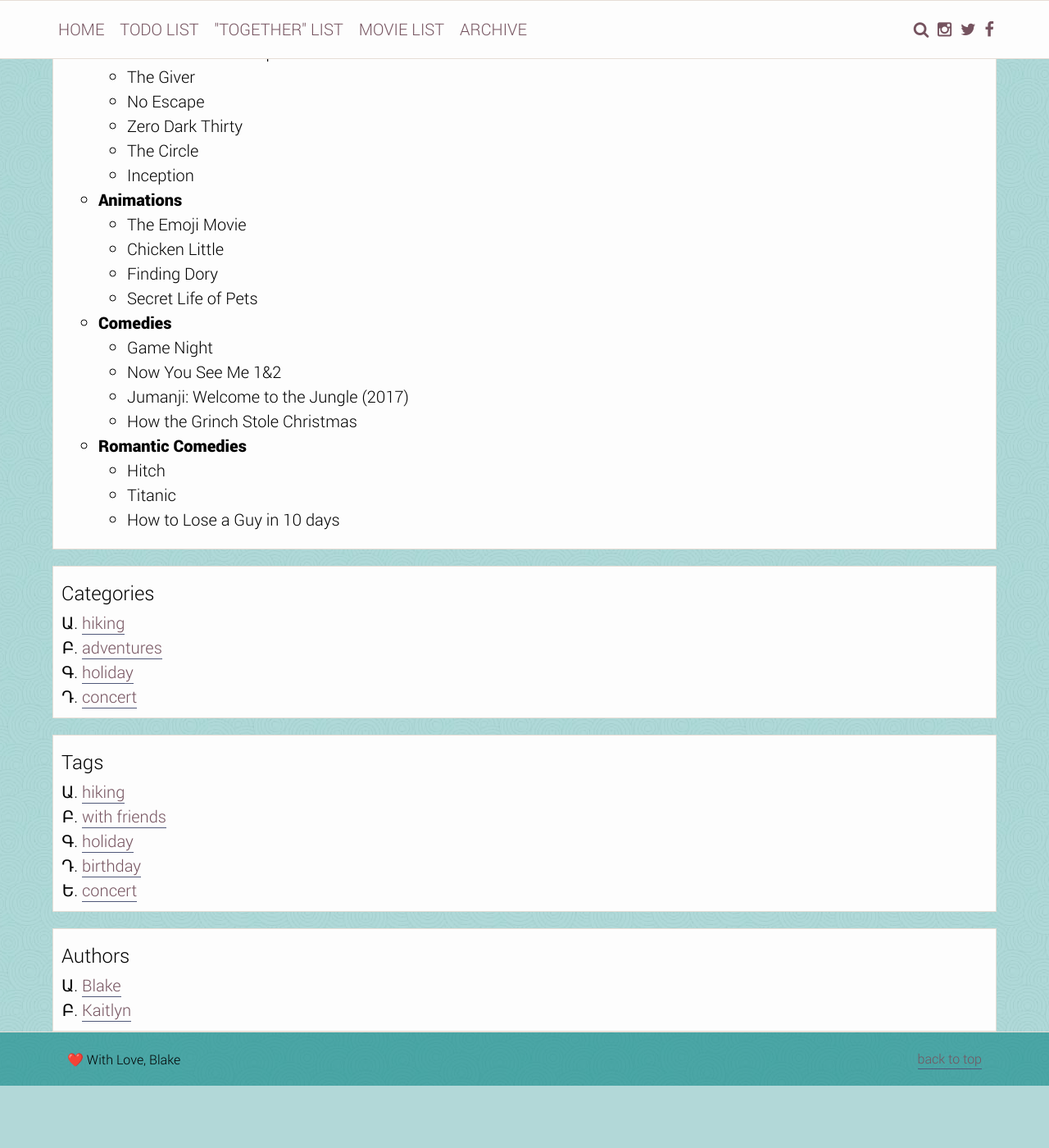
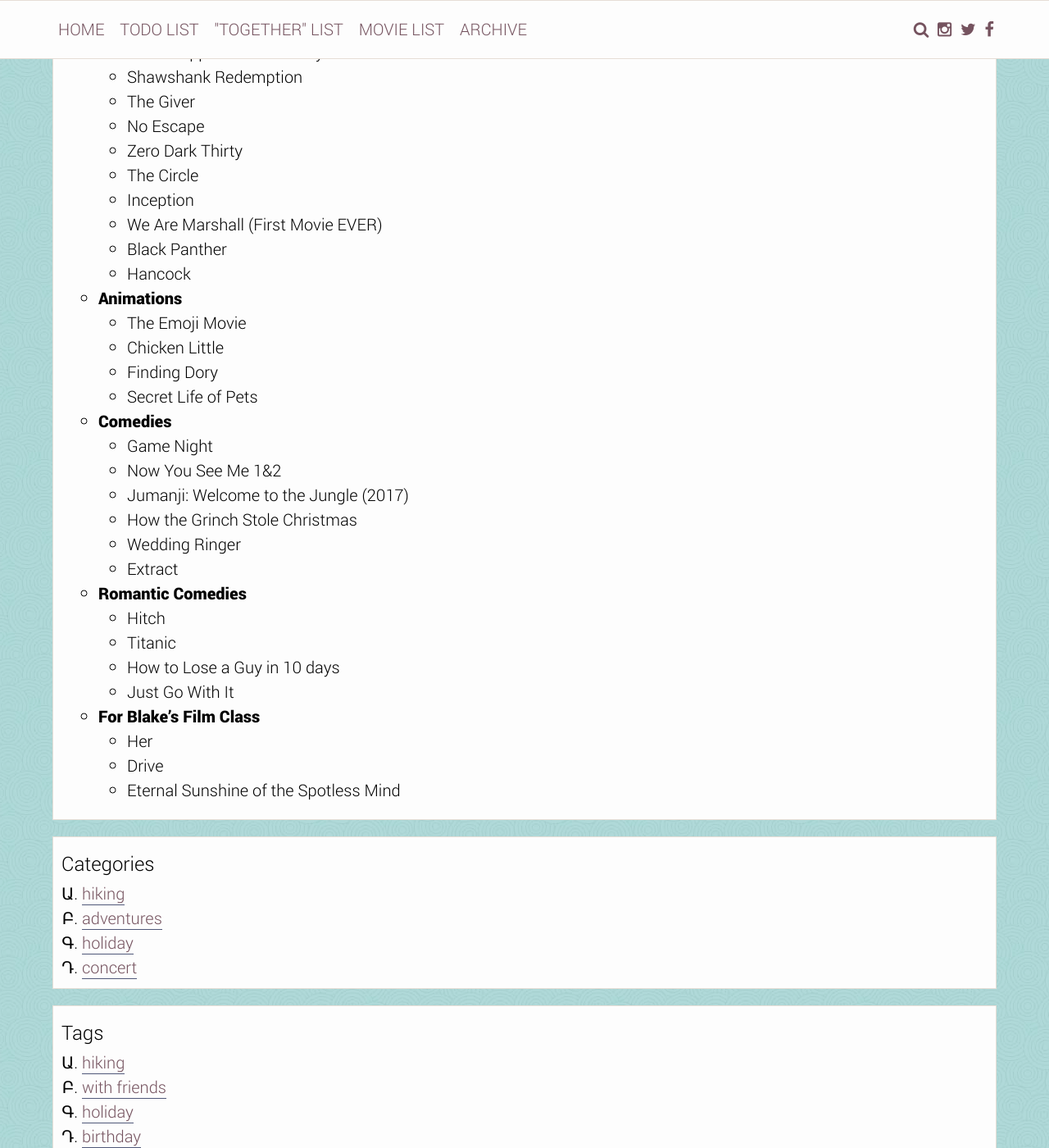
Before and after one commit to HappyBirthdayKait/HappyBirthdayKait.github.io, a Jekyll site: the page built from movie-list/index.md, in a window 1280 px wide and 1400 px high, scrolled down 1212 px. Shown: the whole window at 82% size. Built offline with Jekyll 4.4.1, drawn with Linux system fonts in a browser that asks for light colours; before the commit the page ends 2536 px from its top, so only the background shows below that.

Commit message:
new movies

```diff
--- /dev/null
+++ b/Gemfile
@@ -0,0 +1,2 @@
+source 'https://rubygems.org'
+gem 'github-pages', group: :jekyll_plugins
--- a/movie-list/index.md
+++ b/movie-list/index.md
@@ -26,6 +26,7 @@
     - The Invitation
     - The Lazarus Effect
     - Devil
+    - At the Devil's Door
 
 - **Action/ Drama Movies**
     - The Accountant
@@ -44,6 +45,9 @@
     - Zero Dark Thirty
     - The Circle
     - Inception
+    - We Are Marshall (First Movie EVER)
+    - Black Panther
+    - Hancock
 
 - **Animations**
     - The Emoji Movie
@@ -56,8 +60,16 @@
     - Now You See Me 1&2
     - Jumanji: Welcome to the Jungle (2017)
     - How the Grinch Stole Christmas
+    - Wedding Ringer
+    - Extract
 
 - **Romantic Comedies**
     - Hitch
     - Titanic
     - How to Lose a Guy in 10 days
+    - Just Go With It
+
+-  **For Blake's Film Class**
+    - Her
+    - Drive
+    - Eternal Sunshine of the Spotless Mind
```
